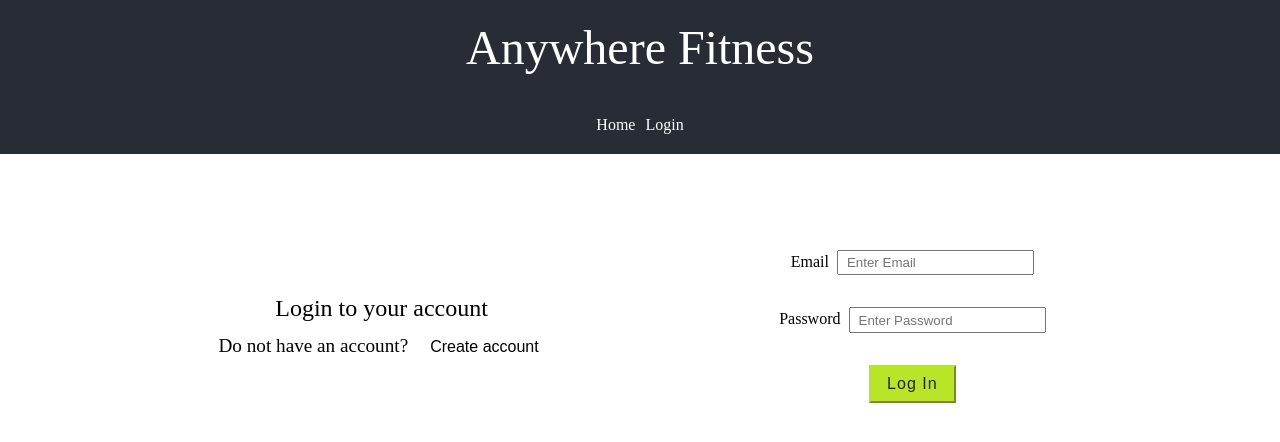
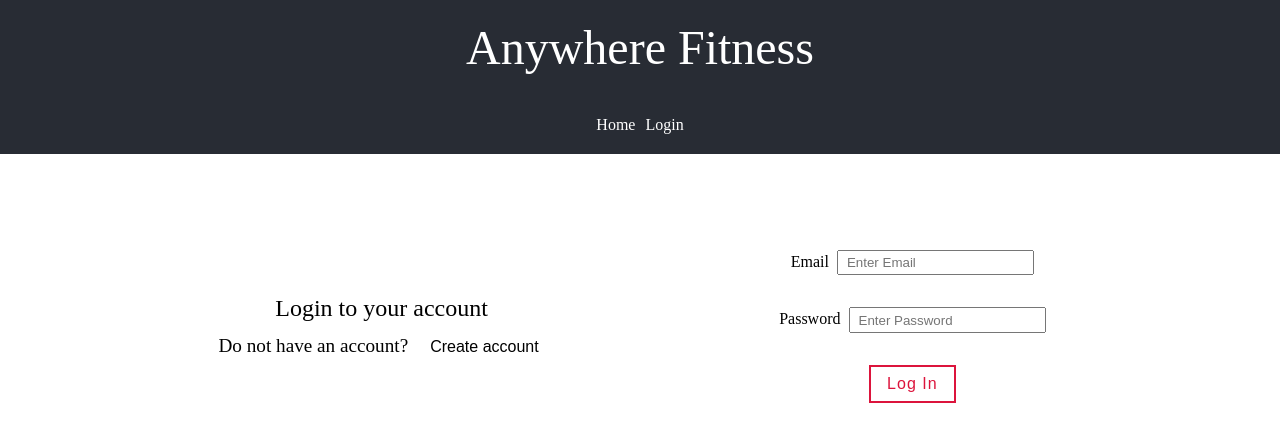
Before and after one commit to Build-Week-Fitness/front-end, a React (Create React App) app in the folder fitness-app/: page /login in a window 1280 px wide. Shown: the top 442 px of the page. Built offline with nearby package versions, Linux system fonts and the light colour scheme.

Commit message:
added styling for log in buttons while disabled

```diff
--- a/fitness-app/src/App.css
+++ b/fitness-app/src/App.css
@@ -238,6 +238,13 @@ h1 {
   margin-top: 1rem;
 }
 
+#submit-login:disabled {
+  color: crimson;
+  background-color: white;
+  border: 2px solid crimson;
+  cursor: not-allowed;
+}
+
 .error-message {
   font-size: 1rem;
   color: red;
```
